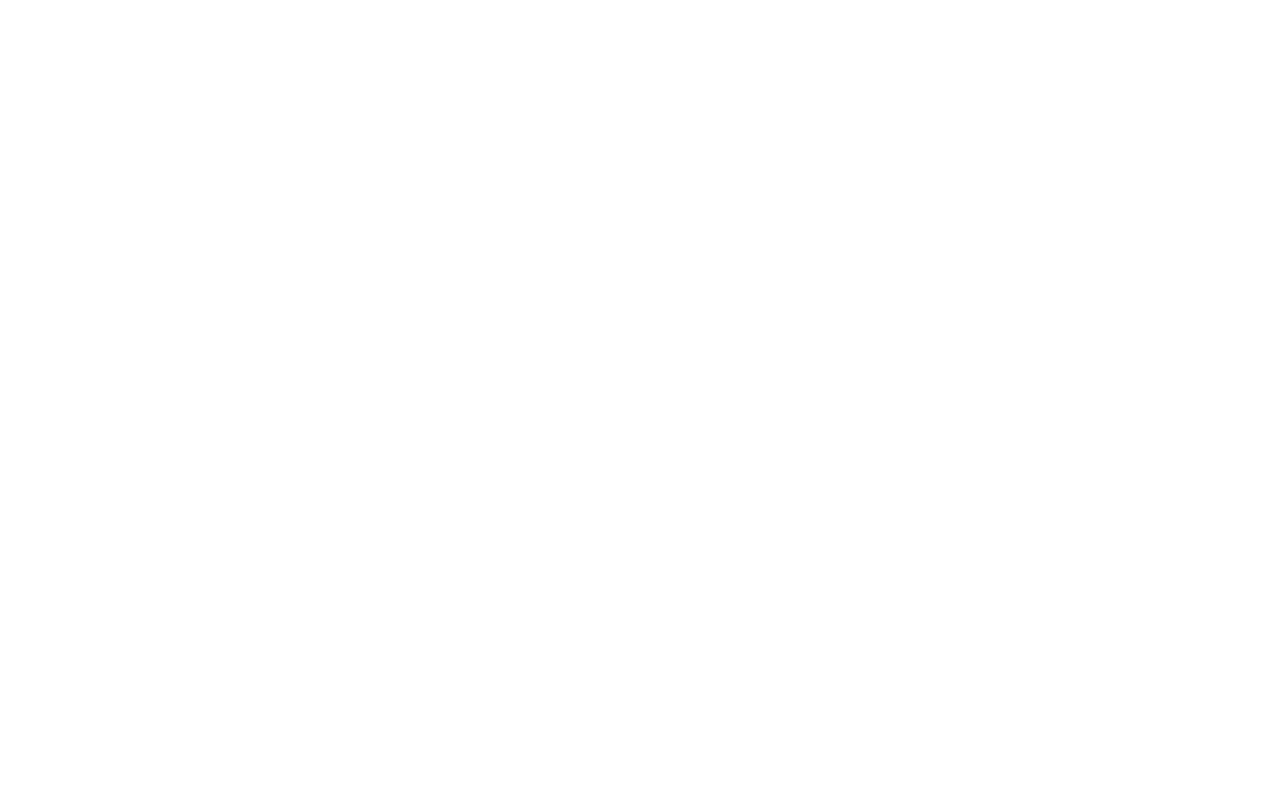
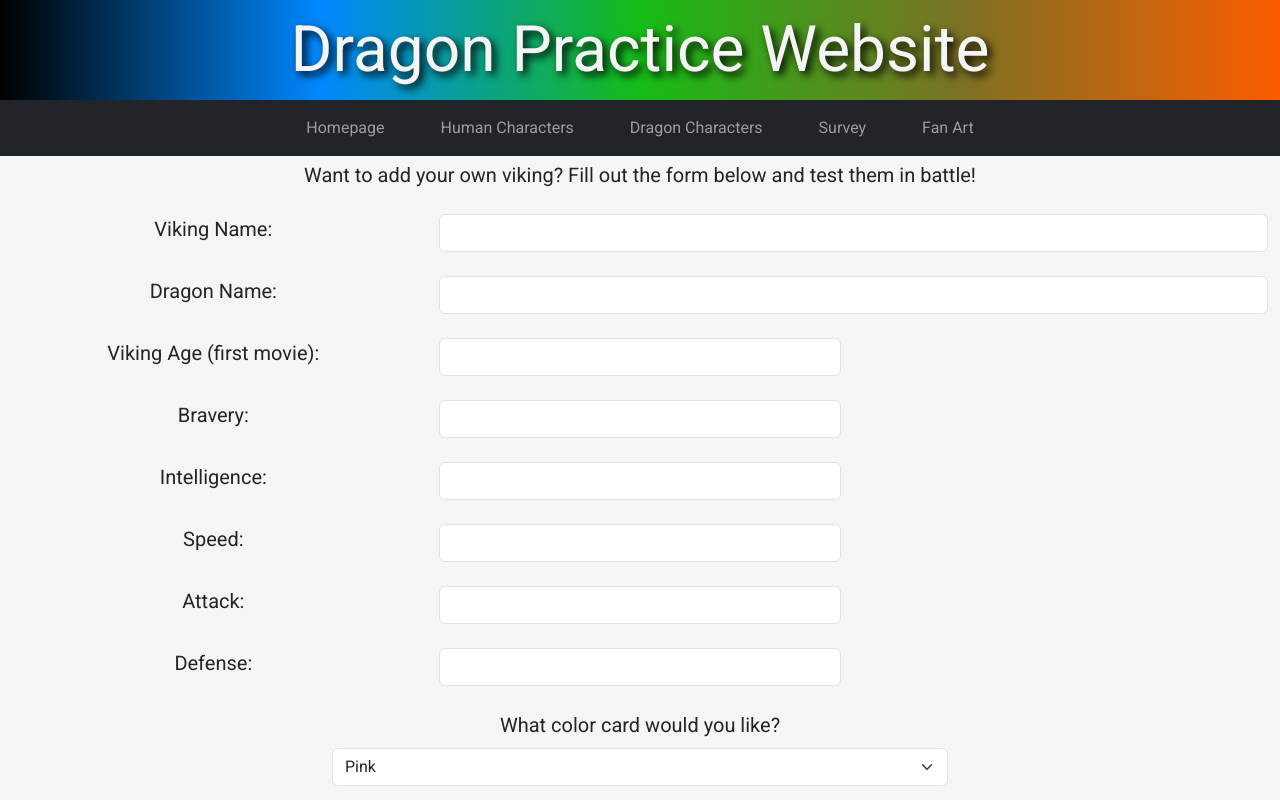
Before and after one commit to KZongker/dragons-react, a React (Create React App) app: page /humans/admin in a window 1280 px wide. Before the commit this address had no page. Shown: the top 800 px of the page. Built offline with nearby package versions, Linux system fonts and the light colour scheme.

Commit message:
tempAdminPage

```diff
--- a/src/App.tsx
+++ b/src/App.tsx
@@ -7,6 +7,7 @@
 import { Humans } from './Humans';
 import { Survey } from './Survey';
 import { Gallery } from './Gallery';
+import { HumansAdmin } from './HumansAdmin';
 
 function App() {
   return (
@@ -15,6 +16,7 @@
         <Route path="/dragons" element={<Dragons />} />
         <Route path="/" element={<Welcome />} />
         <Route path="/humans" element={<Humans />} />
+        <Route path="/humans/admin" element={<HumansAdmin />} />
         <Route path="/survey" element={<Survey />} />
         <Route path="/gallery" element={<Gallery />} />
       </Routes>
--- /dev/null
+++ b/src/HumansAdmin.tsx
@@ -0,0 +1,10 @@
+import { HumansAdminContent } from "./components/HumansAdminContent";
+import { SiteWrapper } from "./components/SiteWrapper"
+
+export const HumansAdmin = () => {
+    return <>
+        <SiteWrapper>
+            <HumansAdminContent />
+        </SiteWrapper>
+    </>
+};
--- a/src/components/AddHumans.tsx
+++ b/src/components/AddHumans.tsx
@@ -142,6 +142,7 @@
     }
 
     return <>
+        <Row className="stripeTwo"></Row>
         <Row className="justify-content-center">
             <Col>
                 <Container id="alertBox">
--- /dev/null
+++ b/src/components/HumansAdminContent.tsx
@@ -0,0 +1,9 @@
+import { AddHumans } from "./AddHumans";
+
+export const HumansAdminContent = () => {
+    return <>
+        <AddHumans customHumans={[]} setCustomHumans={function (human: any): void {
+            throw new Error("Function not implemented.");
+        }} />
+    </>
+};
```
